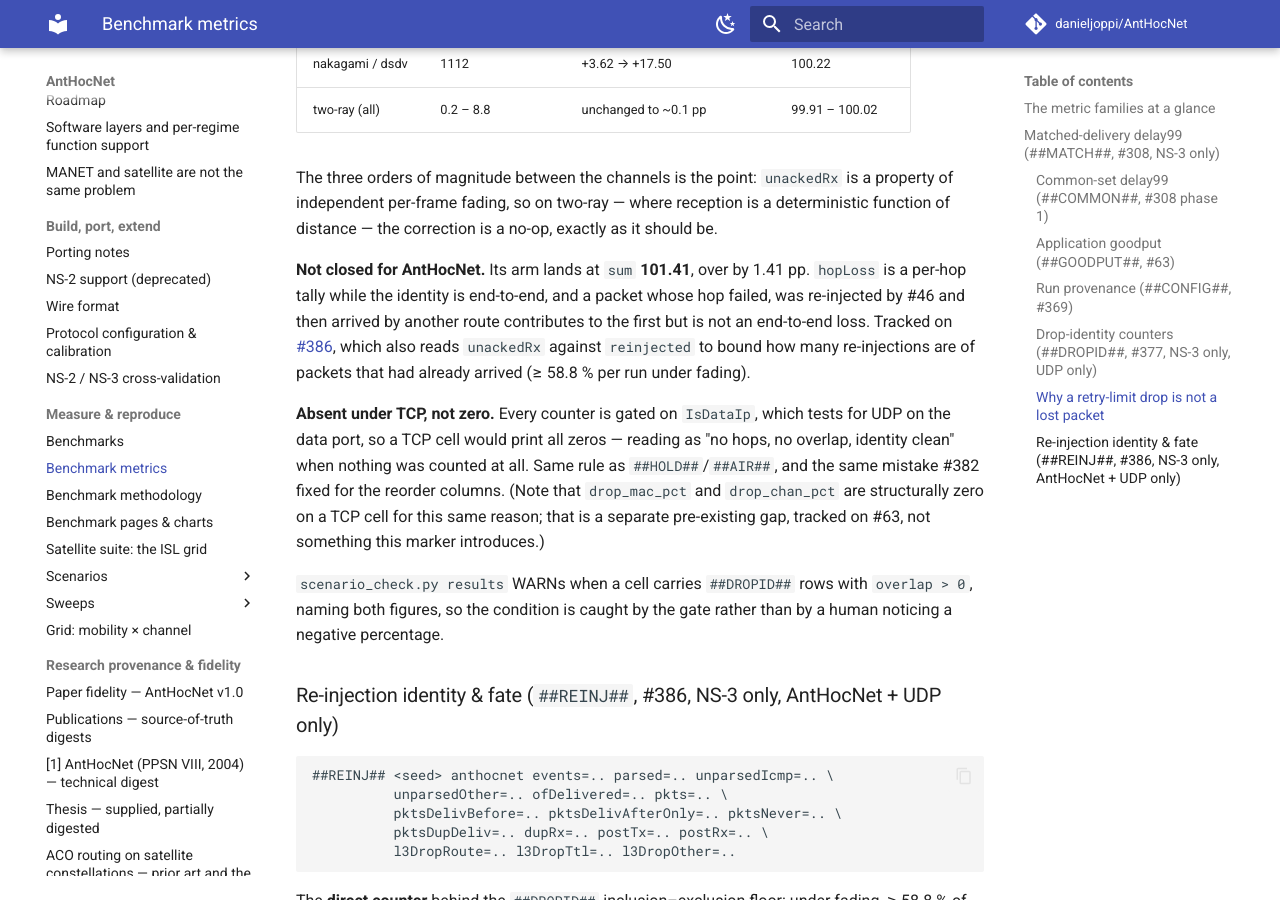
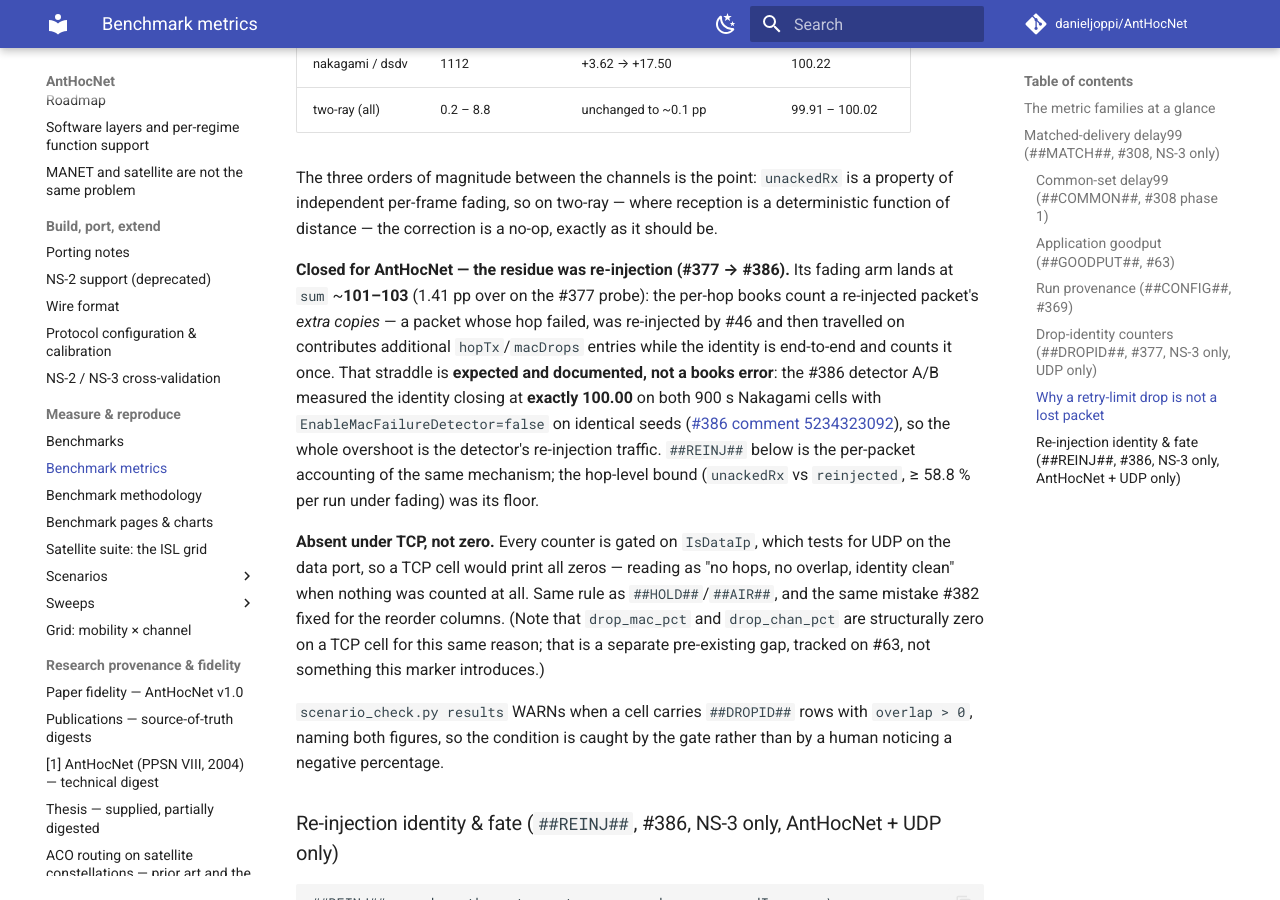
Before and after one commit to danieljoppi/AntHocNet, an MkDocs documentation site: the page built from docs/benchmarks/metrics.md, in a window 1280 px wide and 900 px high, scrolled down 6993 px. Built offline with MkDocs 1.6.1 and Material for MkDocs 9.7.7, drawn with Linux system fonts in a browser that asks for light colours; comment, search, counter and statistics services are not loaded; some of the changed text lies outside the part shown.

Commit message:
docs(bench): the fading reorder ratio is re-injection duplicates, not multipath — correct the gloss
The #212 reorder section glossed every non-zero AntHocNet reorder_ratio as
"stochastic multipath working as designed, not a fault". The #386 reading-2
A/B (comment 5234323092) falsified that for fading cells: on the 900 s
Nakagami cells the ratio reads 0.1788 (rwp) / 0.2408 (gaussmarkov) with the
MAC-failure detector on, and collapses to 0.0008 / 0.0007 on identical seeds
with EnableMacFailureDetector=false — a ~250x drop from switching off a
mechanism that is not multipath. The ratio there is dominated by #46
re-injection duplicate deliveries (dupRx ~1500-2400/run): a duplicate arrives
with s < NextExp and is counted as RFC 4737-reordered. The multipath reading
stays valid off-fading (matched two-ray ratio 0.0004, genuinely
multipath-scale); the section now says both, and the "received sequence
numbers are unique" premise is corrected the same way.

Also records the #377 closure in the drop-cause identity prose: an AntHocNet
fading-cell sum of ~101-103 is the re-injection straddle — per-hop books count
a re-injected packet's extra copies while the identity is end-to-end — and is
expected, not a books error. The A/B fact that pins it: the same cells read
exactly 100.00 with the detector off. The ##DROPID## "Not closed for
AntHocNet" paragraph becomes "Closed — the residue was re-injection".

The ##REINJ## section gains the reading-2 measured reference: direct rate
ofDelivered/events ~0.62-0.63 at 900 s under both mobility models, above the
hop-level floor on 10/10 seeds; dupRx ~0.5/event; pktsNever 2-5% of
re-injected keys; n=5 per cell, below the #293 publishable floor, so a
diagnostic reference rather than a publishable point — alongside the
operating-point fact that the detector buys +6.4 pp PDR on 5/5 seeds in both
cells.

Refs #386, #212, #377, #46

Co-Authored-By: Claude Fable 5 <noreply@anthropic.com>
Claude-Session: https://claude.ai/code/session_01VKtKHtuMwTUY8uBBCJceDY

```diff
--- a/docs/benchmarks/metrics.md
+++ b/docs/benchmarks/metrics.md
@@ -335,13 +335,18 @@ a property of independent per-frame fading, so on two-ray — where reception is
 a deterministic function of distance — the correction is a no-op, exactly as it
 should be.
 
-**Not closed for AntHocNet.** Its arm lands at `sum` **101.41**, over by 1.41
-pp. `hopLoss` is a per-hop tally while the identity is end-to-end, and a packet
-whose hop failed, was re-injected by #46 and then arrived by another route
-contributes to the first but is not an end-to-end loss. Tracked on
-[#386](https://github.com/danieljoppi/AntHocNet/issues/386), which also reads
-`unackedRx` against `reinjected` to bound how many re-injections are of packets
-that had already arrived (≥ 58.8 % per run under fading).
+**Closed for AntHocNet — the residue was re-injection (#377 → #386).** Its
+fading arm lands at `sum` ~**101–103** (1.41 pp over on the #377 probe): the
+per-hop books count a re-injected packet's *extra copies* — a packet whose hop
+failed, was re-injected by #46 and then travelled on contributes additional
+`hopTx`/`macDrops` entries while the identity is end-to-end and counts it once.
+That straddle is **expected and documented, not a books error**: the #386
+detector A/B measured the identity closing at **exactly 100.00** on both
+900 s Nakagami cells with `EnableMacFailureDetector=false` on identical seeds
+([#386 comment 5234323092](https://github.com/danieljoppi/AntHocNet/issues/386#issuecomment-5234323092)),
+so the whole overshoot is the detector's re-injection traffic. `##REINJ##`
+below is the per-packet accounting of the same mechanism; the hop-level bound
+(`unackedRx` vs `reinjected`, ≥ 58.8 % per run under fading) was its floor.
 
 **Absent under TCP, not zero.** Every counter is gated on `IsDataIp`, which
 tests for UDP on the data port, so a TCP cell would print all zeros — reading
@@ -412,6 +417,20 @@ WARNs when `ofDelivered` falls below the same-seed inclusion–exclusion floor
 `reinjected + unackedRx − macDrops` (WARN, not FAIL: the floor is built from
 *next-hop arrivals* while `ofDelivered` counts *sink deliveries*, so a small
 shortfall can be timing rather than broken books).
+
+**Measured reference (reading 2,
+[#386 comment 5234323092](https://github.com/danieljoppi/AntHocNet/issues/386#issuecomment-5234323092)).**
+On the 900 s Nakagami cells, both mobility models, 5 seeds each:
+`ofDelivered/events` ≈ **0.62–0.63** — the direct rate, above the hop-level
+inclusion–exclusion floor on **10/10** seeds; `dupRx` ≈ **0.5 per event**
+(duplicate deliveries are not suppressed); `pktsNever` ≈ **2–5 %** of
+re-injected keys. n=5 per cell is below the
+[#293](https://github.com/danieljoppi/AntHocNet/issues/293) publishable floor —
+treat these as the diagnostic reference the checks calibrate against, not as
+publishable points. The same reading measured the detector as an *operating
+point*: switching it off cost **−6.4 pp PDR** on 5/5 seeds in both cells, so
+the re-injection waste these fields expose is currently paid for delivery, not
+a free defect.
 
 The trailing `l3DropRoute`/`l3DropTtl`/`l3DropOther` fields attribute the
 L3-visible drops of re-injected keys (the pending-queue ageout's error callback
@@ -748,6 +767,16 @@ regression, in the same class as the #51 anchor floors:
   misattribution (tens of pp).
 - A negative share in any cause also FAILs: it means two causes are counting
   the same packet.
+- **One documented overshoot: the AntHocNet re-injection straddle on fading
+  cells.** An AntHocNet fading-cell sum of ~**101–103** is expected, not a
+  books error ([#377](https://github.com/danieljoppi/AntHocNet/issues/377)'s
+  closure): the per-hop books count a #46-re-injected packet's extra copies
+  while the identity is end-to-end. The #386 detector A/B pinned it — on
+  identical seeds the same cells read **exactly 100.00** with
+  `EnableMacFailureDetector=false`
+  ([#386 comment 5234323092](https://github.com/danieljoppi/AntHocNet/issues/386#issuecomment-5234323092)).
+  Read the overshoot against `##REINJ##`'s `postTx`/`dupRx`; it scales with
+  re-injection volume, not with any misattribution.
 
 If the check fails, **do not read the breakdown** — one of the three books is
 wrong (a drop path that fires no error callback, a trace hook that did not
@@ -1093,6 +1122,22 @@ matters is whether the reordering an application would feel is worth those
 gains — which is exactly the question [#179](https://github.com/danieljoppi/AntHocNet/issues/179) (`betaData` 2 → the thesis's 20)
 has to answer, and could not before this metric existed.
 
+> **Correction for fading cells (#386).** The gloss above holds on the
+> deterministic channels only. Under a fading channel AntHocNet's
+> `reorder_ratio` (measured **0.1788** rwp / **0.2408** gaussmarkov on the
+> 900 s Nakagami cells) is dominated by the
+> [#46](https://github.com/danieljoppi/AntHocNet/issues/46) MAC-failure
+> re-injection's **duplicate deliveries**, not by multipath spreading: the
+> #386 detector A/B on identical seeds collapses it to **0.0008** (rwp) /
+> **0.0007** (gaussmarkov) with
+> `EnableMacFailureDetector=false`, a ~250x drop from switching off a
+> mechanism that is not multipath
+> ([#386 comment 5234323092](https://github.com/danieljoppi/AntHocNet/issues/386#issuecomment-5234323092)).
+> The multipath reading stays valid off-fading — the matched two-ray cell
+> reads 0.0004, genuinely multipath-scale. On a fading cell, read
+> `reorder_ratio` as a re-injection-duplicate gauge (cross-check `##REINJ##`'s
+> `dupRx`) and use `reorder_buf_max` with the same caution.
+
 `FlowMonitor` reports per-flow counts and delays, never per-packet order, so
 these come from an application-level sequence number instead: the ns-3
 `OnOffApplication` sources set `EnableSeqTsSizeHeader`, and every `PacketSink`
@@ -1152,8 +1197,14 @@ Metrics*), applied to the receive stream of one flow at the sink:
    PDRs it would measure loss rather than reordering.
 
 Duplicates are not handled specially: `OnOffApplication` emits each sequence
-number once and IP-layer unicast forwarding does not duplicate, so a flow's
-received sequence numbers are unique.
+number once and IP-layer unicast forwarding does not duplicate. **On a fading
+cell that premise fails**: the #46 re-injection path retransmits packets whose
+first copy already arrived (delivered-but-ACK-lost), so the sink can receive
+the same `(flow, seq)` more than once — measured at `dupRx` ≈ 1500–2400 per
+900 s Nakagami run (#386 comment 5234323092). A duplicate arrives with
+`s < NextExp` and is therefore counted as reordered, which is the mechanism
+behind the fading correction above. Off-fading the uniqueness assumption holds
+and the columns read as documented.
 
 ### Instrumentation self-check
 
```
